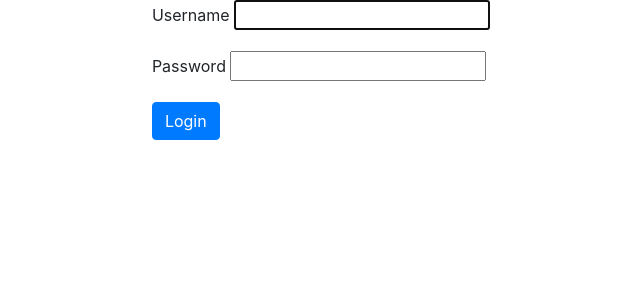
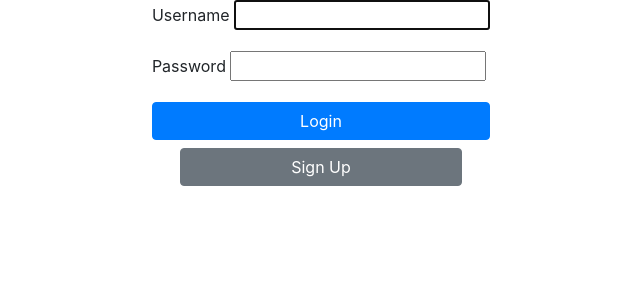
Before and after one commit to sophia-programming/42-transcendence, a Django app: page /accounts/login/ in a window 1280 px wide. Shown: the top 300 px of the page, without its empty margins (319-959 px from the left). Run offline with Django 5.2, Linux system fonts and the light colour scheme; some libraries are stand-ins or nearby versions.

Commit message:
[update] ログインページにサインアップボタンを追加

```diff
--- a/web/accounts/templates/accounts/login.html
+++ b/web/accounts/templates/accounts/login.html
@@ -32,8 +32,9 @@
         {{ form.password }}
       </div>
       <input type="hidden" value="{% url 'accounts:verify_otp' %}" />
-      <button type="submit" class="btn btn-primary">Login</button>
+      <button type="submit" class="btn btn-primary mb-2 w-100">Login</button>
     </form>
+    <a href="{% url 'accounts:signup' %}" class="btn btn-secondary w-100" style="max-width: 282px;">Sign Up</a>
   </main>
 
   {# Assumes you set up the password_reset view in your URLconf #}
```
